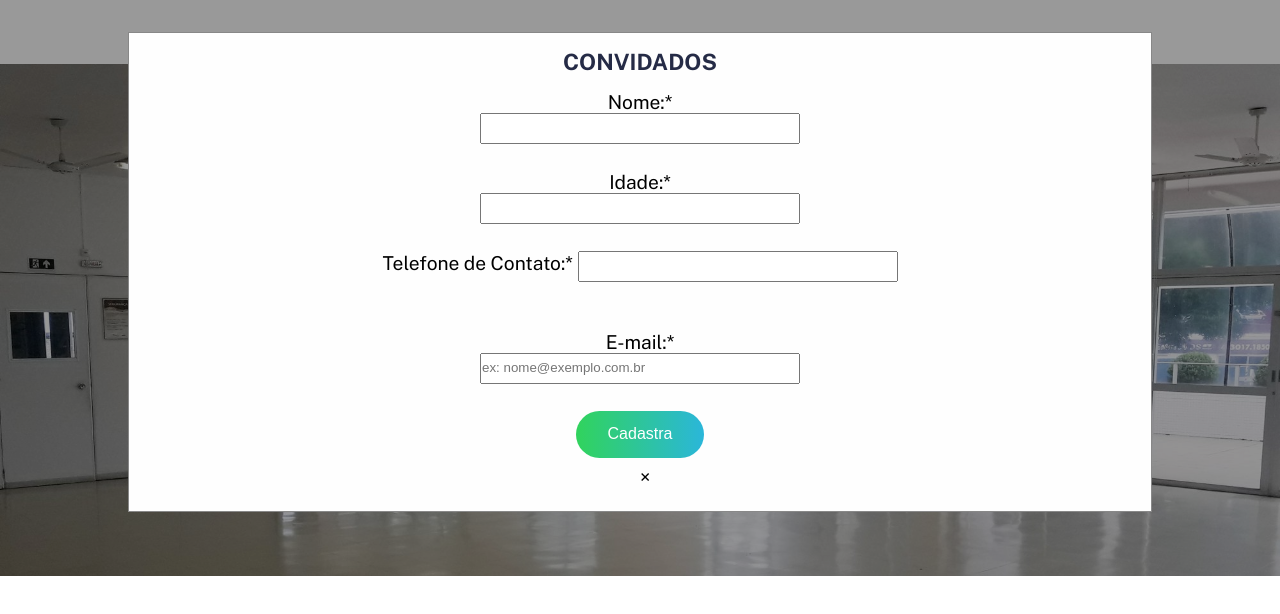
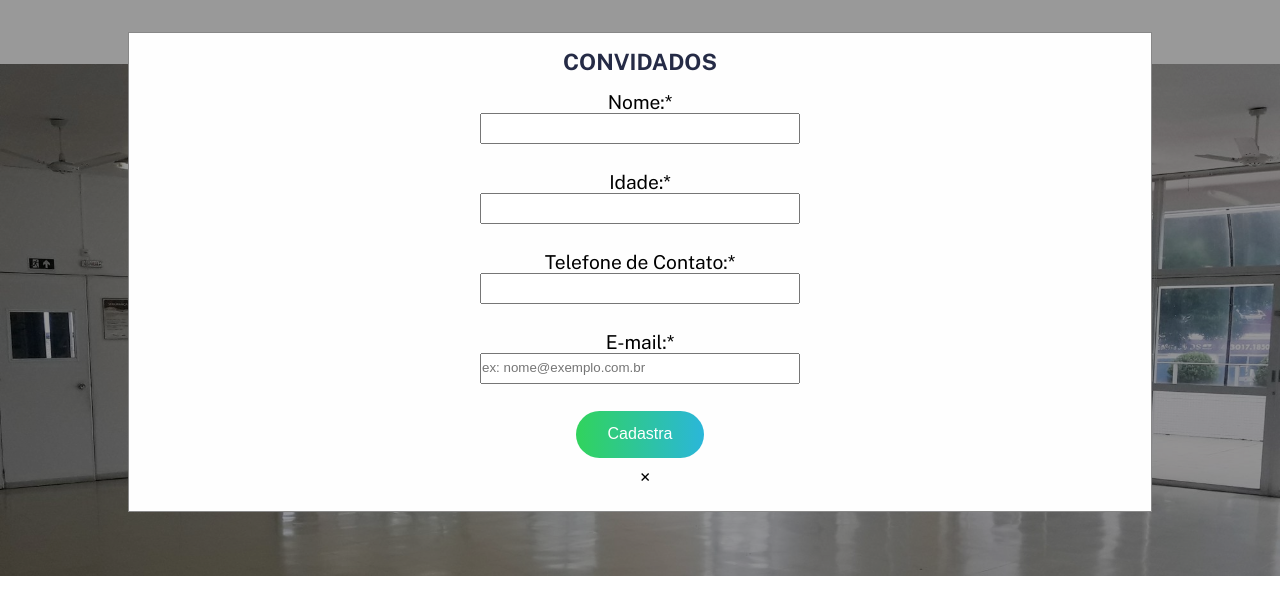
Before and after one commit to mjpfelicia/formularioEvento, a plain HTML site: page index.html in a window 1280 px wide. Both pictures are taken after typing "2020-01-15", "5551234" into the empty fields and a click on the button "Cadastra convidados". Drawn offline with nearby package versions, Linux system fonts and the light colour scheme.

Commit message:
add br pra quebra de leinha

```diff
--- a/index.html
+++ b/index.html
@@ -90,7 +90,7 @@
                     </div>
                     <div class="card-telefone">
                         <div class="">
-                            <label class="telefone" for="">Telefone de Contato:<span class=" ">*</span></label>
+                            <label class="telefone" for="">Telefone de Contato:<span class="">*</span></label><br>
                             <input class="telefone" id="telefone">
                         </div>
                     </div>
```
